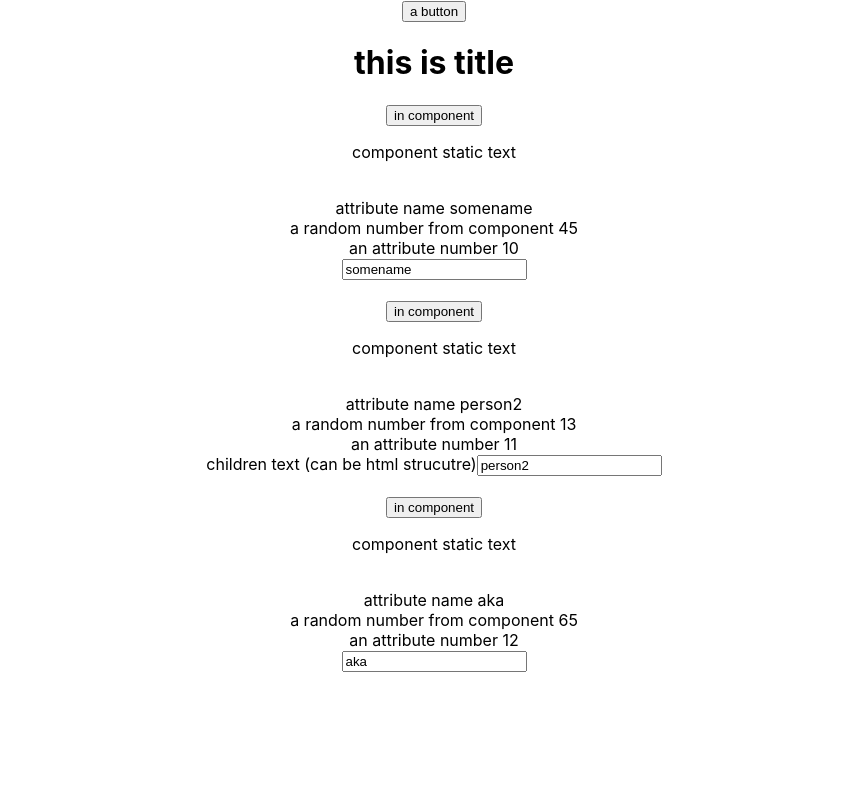
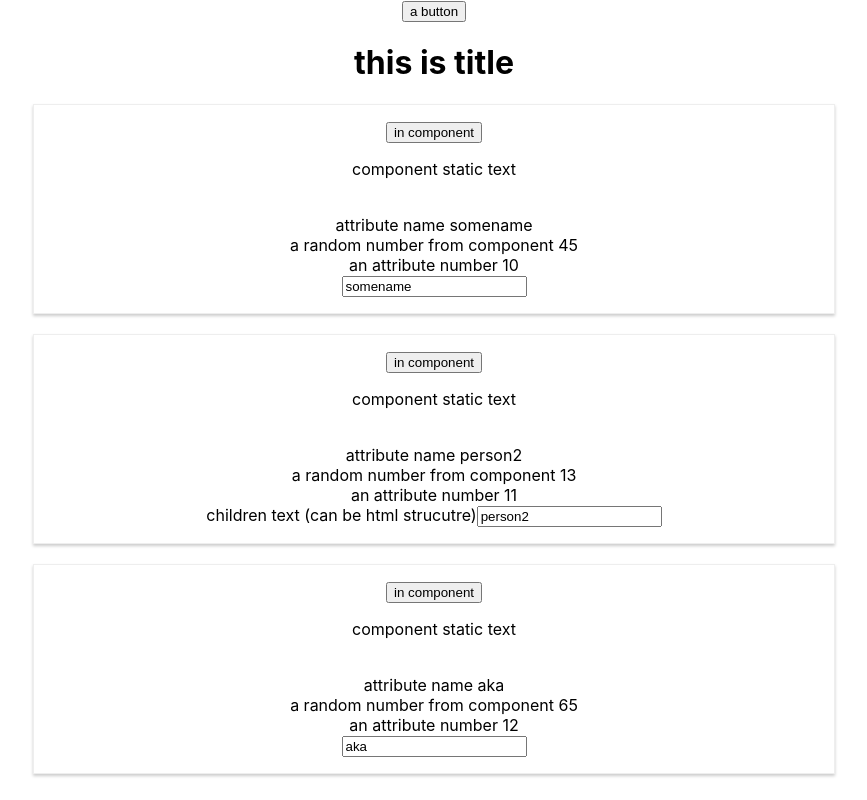
Before and after one commit to Akatsuki-Ryu/fullstackreacttemplate, a React (Create React App) app in the folder client/: page / in a window 1280 px wide. Shown: the whole page, without its empty margins (206-1073 px from the left). Built offline with nearby package versions, Linux system fonts and the light colour scheme.

Commit message:
style css

```diff
--- /dev/null
+++ b/client/src/component/person.css
@@ -0,0 +1,9 @@
+.Person {
+    width: 60%;
+    margin: auto;
+    border: 1px solid #eeeeee;
+    box-shadow: 0 2px 3px #cccccc;
+    padding: 16px;
+    text-align-all: center;
+
+}
--- a/client/src/component/person.js
+++ b/client/src/component/person.js
@@ -1,4 +1,5 @@
 import React, {Component} from 'react';
+import './person.css'
 
 class Personcomponent extends Component {
     render() {
@@ -7,7 +8,7 @@ class Personcomponent extends Component {
             return testfuncret;
         }
         return (
-            <div>
+            <div className="Person">
                 <button onClick={this.props.clickattr}>in component </button>
                 <p>component static text</p>
                 <br/>
@@ -18,7 +19,7 @@ class Personcomponent extends Component {
                 an attribute number {this.props.ageattr}
                 <br/>
                 {this.props.children}
-                <input type="text" onChange={this.props.changed} value={this.props.nameattr}/>
+                <input type="text" value={this.props.nameattr} onChange={this.props.changed} />
             </div>
         );
     }
```
